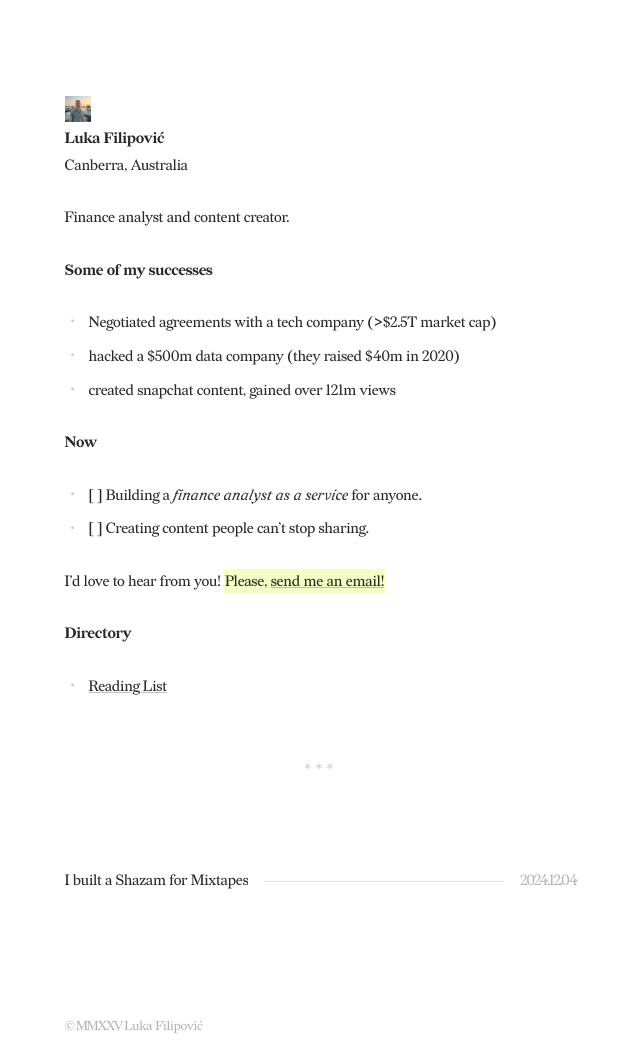
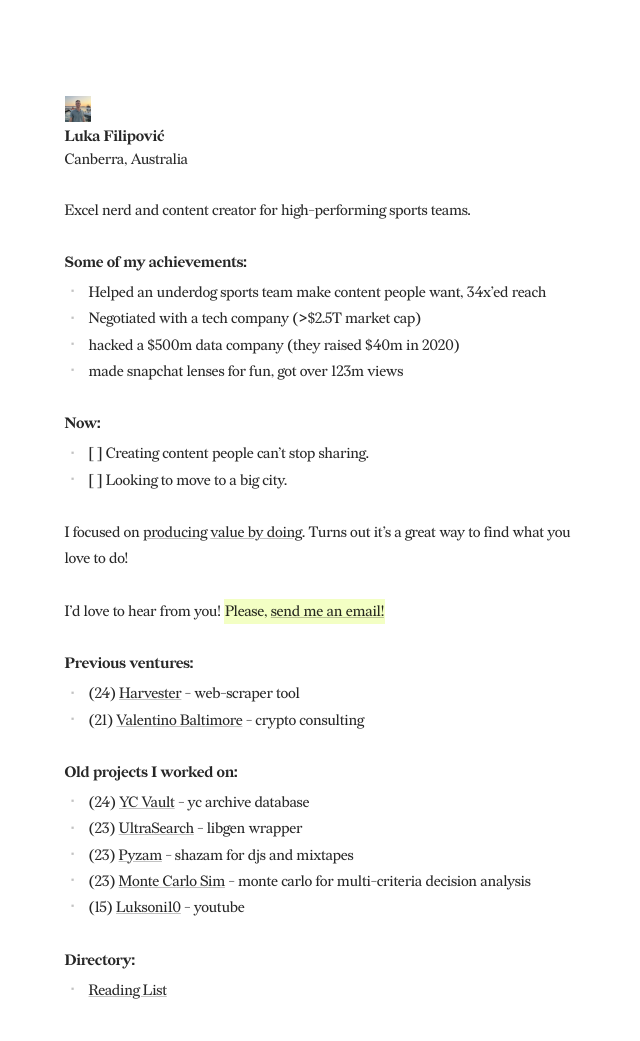
Before and after one commit to lukaflpvc/lukaflpvc.github.io, an Astro site: page / in a window 1280 px wide. Shown: the top 1041 px of the page, without its empty margins (312-952 px from the left). Built offline with nearby package versions, Linux system fonts and the light colour scheme; Astro itself is replaced by a stand-in of ours; some packages are replaced by stand-ins of ours.

Commit message:
updates 12.11.2025

```diff
--- a/src/content/about/about.md
+++ b/src/content/about/about.md
@@ -7,22 +7,37 @@ This content will be displayed at the top of the index page.
 You can leave this empty if you don’t want to show any content.
 -->
 
-Finance analyst and content creator.
+Excel nerd and content creator for high-performing sports teams.
 
-**Some of my successes**
+**Some of my achievements:**
 
-- Negotiated agreements with a tech company (>$2.5T market cap)
+- Helped an underdog sports team make content people want, 34x'ed reach
+- Negotiated with a tech company (>$2.5T market cap)
 - hacked a \$500m data company (they raised $40m in 2020)
-- created snapchat content, gained over 121m views
+- made snapchat lenses for fun, got over 123m views
 
 
-**Now**
-- [ ] Building a _finance analyst as a service_ for anyone.
+**Now:**
 - [ ] Creating content people can't stop sharing.
+- [ ] Looking to move to a big city.
+
+I focused on [producing](https://paulgraham.com/love.html) [value by doing](https://blog.samaltman.com/value-is-created-by-doing). Turns out it's a great way to find what you love to do!
 
 I'd love to hear from you! <mark>Please, [send me an email!](mailto:hi@lukafilipovic.com)</mark>
 
-**Directory**
+**Previous ventures:**
+- (24) [Harvester](https://web.archive.org/web/20241216015858/https://useharvester.com/) - web-scraper tool
+- (21) [Valentino Baltimore](https://web.archive.org/web/20211121101723/https://valentinobaltimore.com/) - crypto consulting
+
+**Old projects I worked on:**
+- (24) [YC Vault](https://github.com/lukaflpvc/YC-Vault/) - yc archive database
+- (23) [UltraSearch](https://github.com/lukaflpvc/UltraSearch/) - libgen wrapper
+- (23) [Pyzam](https://github.com/lukaflpvc/Pyzam) - shazam for djs and mixtapes
+- (23) [Monte Carlo Sim](https://montecarlo.streamlit.app/) - monte carlo for multi-criteria decision analysis
+- (15) [Luksoni10](https://web.archive.org/web/20160329230524/https://www.youtube.com/channel/UCm3mgSf2382vgse1rbsN9HQ) - youtube
+
+
+**Directory:**
 
 - [Reading List](https://lukaf.notion.site/Reading-List-516b645e84544077858cf5793731ff08)
 
--- a/src/styles/global.css
+++ b/src/styles/global.css
@@ -111,7 +111,7 @@ body {
   font-size: var(--font-size-m);
   text-autospace: normal;
   text-rendering: optimizeLegibility;
-  line-height: 1.75;
+  line-height: 1.5;
   color: var(--text-primary);
   font-display: swap;
   word-wrap: break-word;
--- a/src/styles/post.css
+++ b/src/styles/post.css
@@ -61,7 +61,8 @@
 /* Paragraphs */
 .prose p {
   line-height: 1.75;
-  margin: 1.75em 0;
+  margin-top: 1.75em;
+  margin-bottom: 0.25em;
 }
 
 /* Tables */
@@ -220,7 +221,7 @@
 .prose ul li {
   position: relative;
   padding-left: 0.5rem;
-  margin-bottom: 0.5em;
+  margin-bottom: 0em; /* was 0.5em */
 }
 
 .prose ul li:last-child {
```
Also changed, not shown: src/content/posts/_theme-guide.md (+2 -2 lines).
